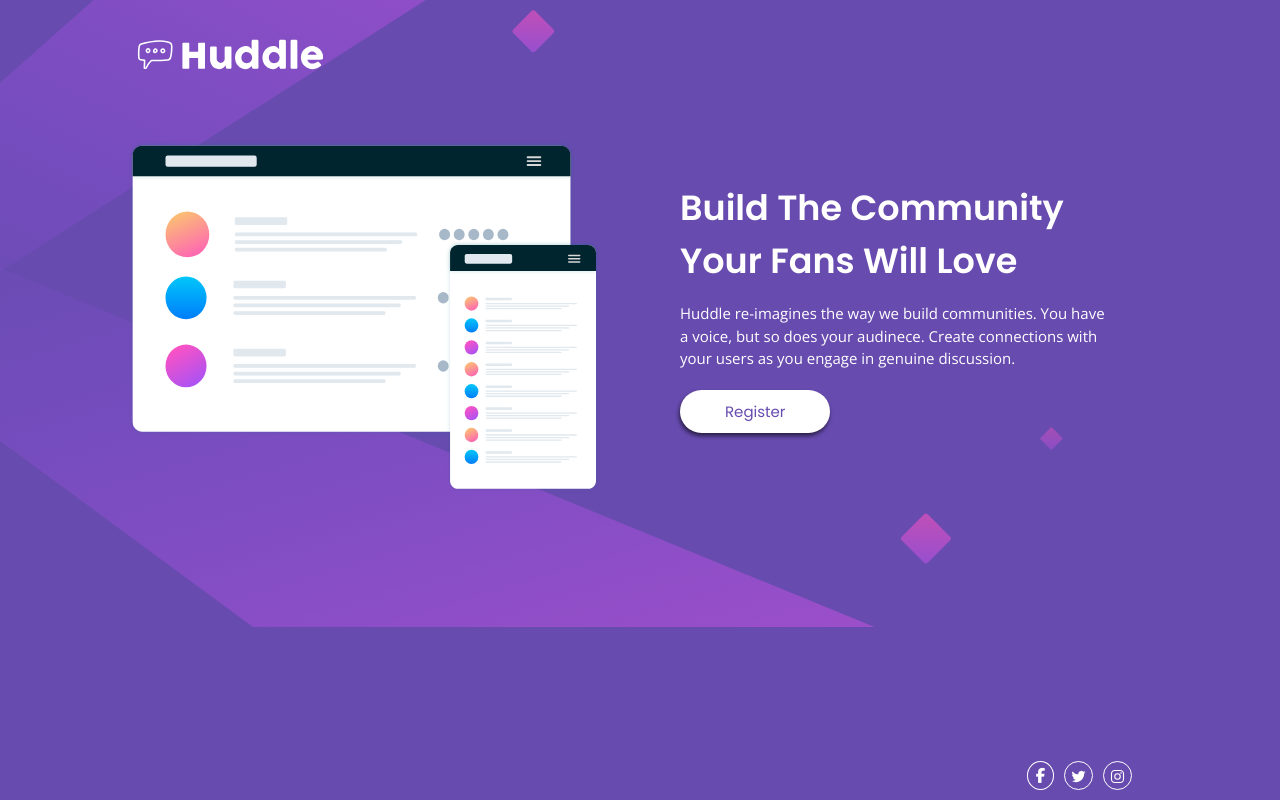
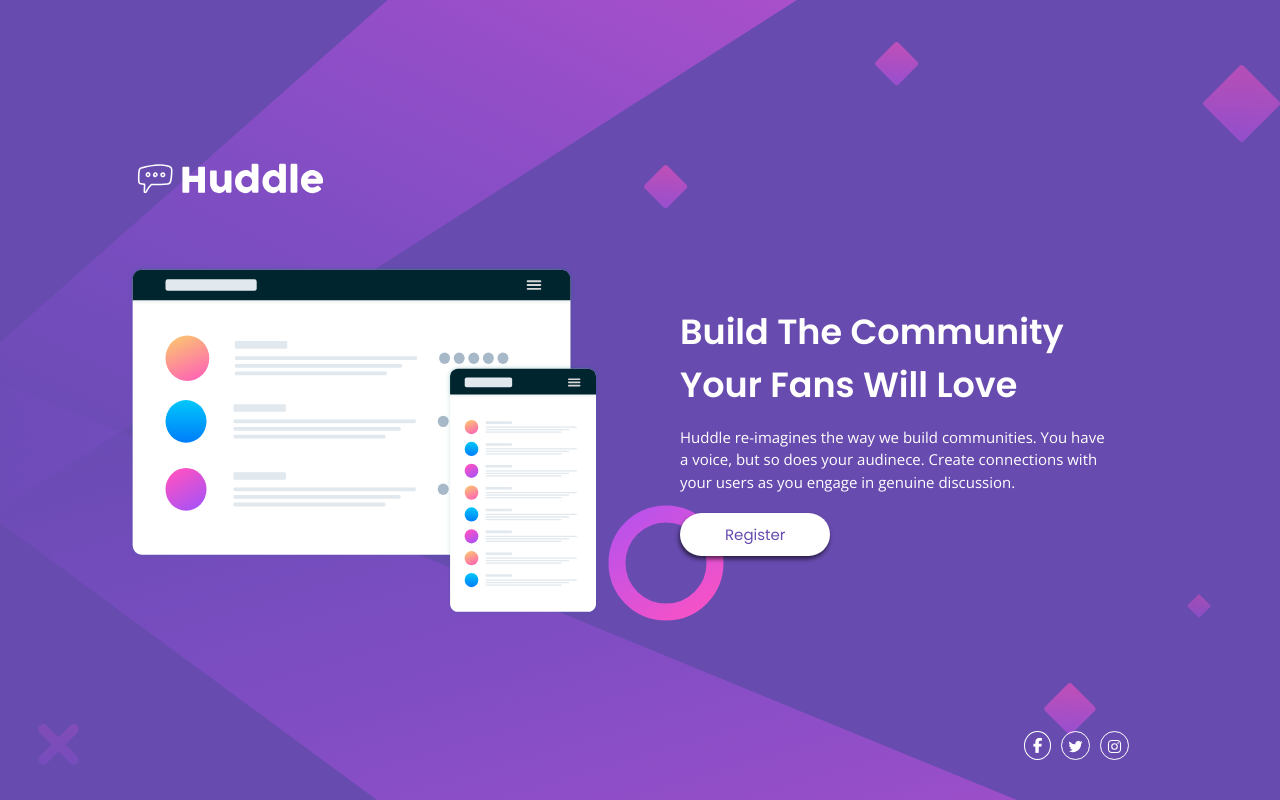
Before and after one commit to AbderrahmaneGuerinik/Frontend-Mentor-Challenge-Huddle-landing-page-with-single-introductory-section, a plain HTML site: page index.html in a window 1280 px wide. Drawn offline with nearby package versions, Linux system fonts and the light colour scheme.

Commit message:
Update style.css

```diff
--- a/style.css
+++ b/style.css
@@ -32,12 +32,12 @@ html {
 }
 
 body {
-    padding-block: 3rem 1.5rem;
+    padding-block: 3rem;
     background-color: var(--primary-700);
     background-image: url(images/bg-mobile.svg);
     background-position: right top;
     background-repeat: no-repeat;
-  /*  background: url(images/bg-mobile.svg) top; */
+    min-height: 100vh;
 }
 
 .header {
@@ -158,7 +158,6 @@ body {
        justify-content: center;
        background-image: url(images/bg-desktop.svg);
        background-size: cover;
-       background-position: -15rem -15rem;
        background-repeat: no-repeat;
     }
     .all {
@@ -190,8 +189,8 @@ body {
         justify-content: flex-end;
         padding-right: 20px;
         position: fixed;
-        bottom: 1rem;
-        right: 10%;
+        bottom: 5%;
+        left: 80%;
      }
     .main__illustration {
        all: unset;
```
